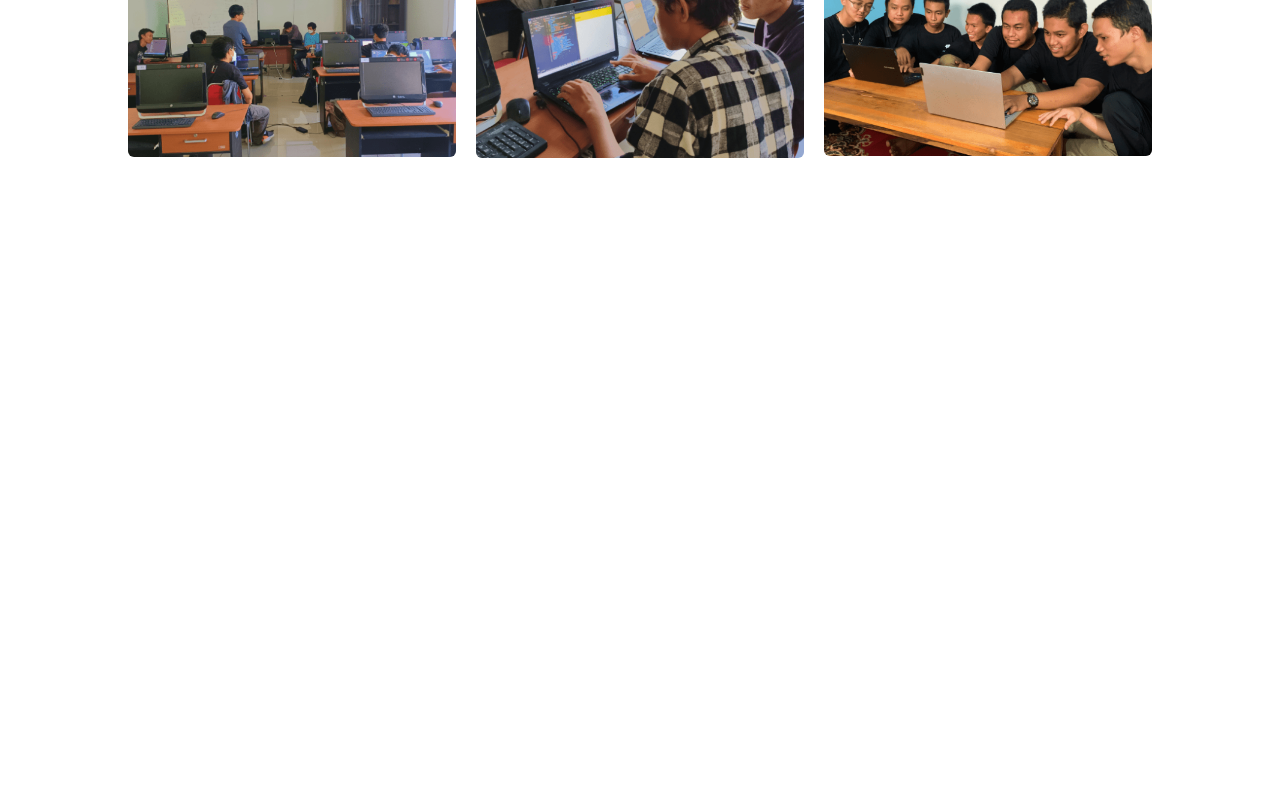
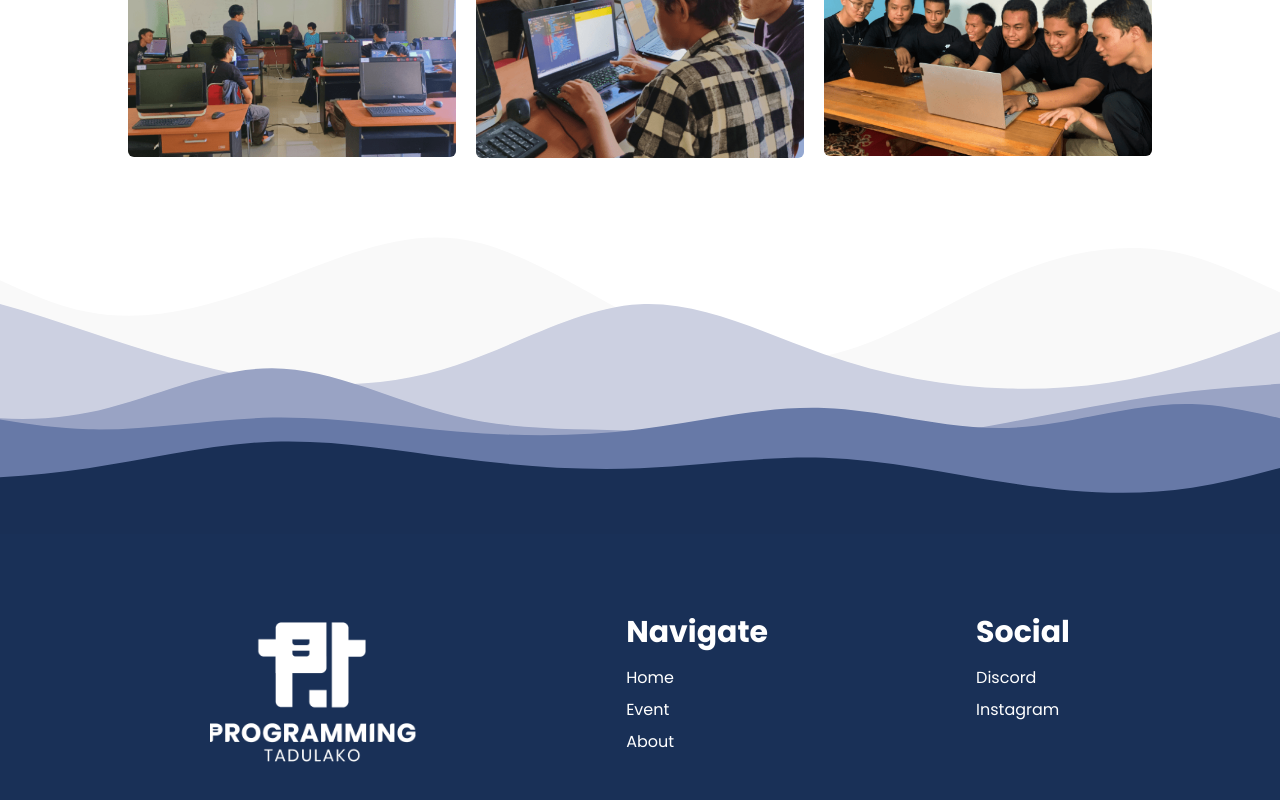
Before and after one commit to Programming-Tadulako/vatulemo, a Next.js app: page / in a window 1280 px wide. Shown: the part 1616-2416 px from the top of the page. Before the commit the page ends 1830 px from the top, so only its background shows below. Built offline with nearby package versions, Linux system fonts and the light colour scheme.

Commit message:
feat(footer): add footer to layout and add image

```diff
--- /dev/null
+++ b/src/components/layout/Footer/constant.ts
@@ -0,0 +1,24 @@
+interface FootLink {
+    id: string;
+    href: string;
+    title: string;
+}
+
+export const FOOT_LINKS: FootLink[] = [
+{
+    id: "1",
+    href: "/#",
+    title: "Home",
+},
+{
+    id: "2",
+    href: "/#event",
+    title: "Event"
+},
+{
+    id: "3",
+    href: "/#about",
+    title: "About",
+},
+
+]
--- /dev/null
+++ b/src/components/layout/Footer/index.tsx
@@ -0,0 +1,46 @@
+import Image from "next/image";
+import { FOOT_LINKS } from "./constant";
+import Link from "next/link";
+
+export default function Footer() {
+  return (
+    <>
+      <footer className="text-white">
+      <div className="bg-[url('/assets/images/footer/waves.svg')] bg-cover bg-top bg-no-repeat h-[40vh]"></div>
+      <div className="bg-pt-primary h-fit flex items-center justify-center p-5 lg:py-20 py-12">
+        <div className="flex justify-center items-center lg:gap-52 gap-16 flex-col lg:flex-row lg:items-start">
+        <div>
+          <Image src="/assets/images/footer/footer_logo.svg" width={200} height={200} alt="logo" className="lg:w-52 w-36"/>
+        </div>
+        <div className="space-y-4">
+        <div>
+          <h1 className="text-3xl font-bold">Navigate</h1>
+        </div>
+        <div className="flex flex-col gap-2 items-center lg:items-start">
+          {FOOT_LINKS.map(({ id, href, title }) => (
+            <Link key={id} href={href} className="text-base font-normal text-white">
+              {title}
+            </Link>
+          ))}
+        </div>
+        </div>
+        <div className="space-y-4">
+        <div>
+          <h1 className="text-3xl font-bold">Social</h1>
+        </div>
+        <div className="flex flex-col gap-2 items-center lg:items-start">
+            <Link href={""} className="text-base font-normal text-white">
+              Discord
+            </Link>
+            <Link href={""} className="text-base font-normal text-white">
+              Instagram
+            </Link>
+        </div>
+        </div>
+        </div>
+      </div>
+
+    </footer>
+    </>
+  )
+}
--- a/src/components/layout/WrapperLayout/index.tsx
+++ b/src/components/layout/WrapperLayout/index.tsx
@@ -1,11 +1,14 @@
 import { ThemeProvider } from "@/components/common/ThemeProvider";
 import { Navbar } from "../Navbar";
+import Footer from "../Footer";
+
 
 export default function WrapperLayout({ children }: { children: React.ReactNode }) {
   return (
     <ThemeProvider attribute="class" defaultTheme="system" enableSystem disableTransitionOnChange>
       <Navbar />
       {children}
+      <Footer/>
     </ThemeProvider>
   );
 }
```
Also changed, not shown: public/assets/images/footer/footer_logo.svg (added), public/assets/images/footer/waves.svg (added).
